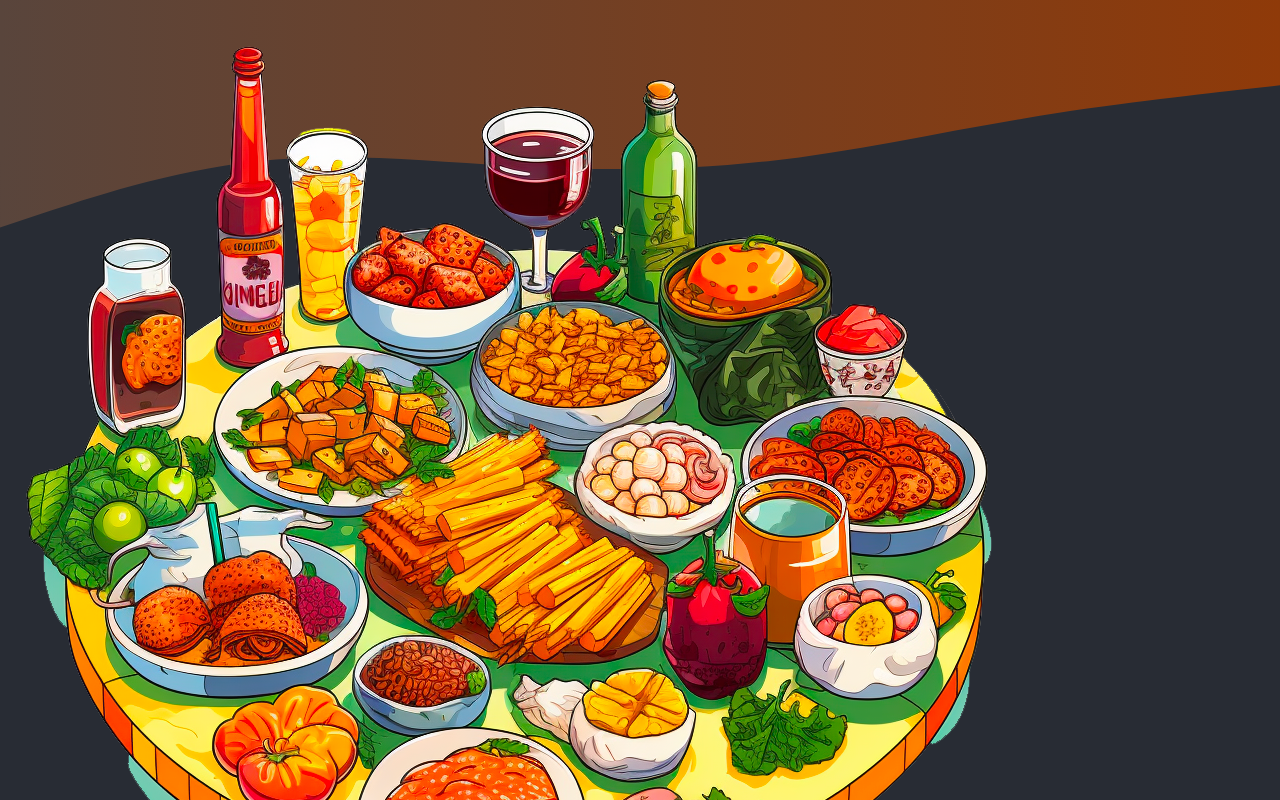
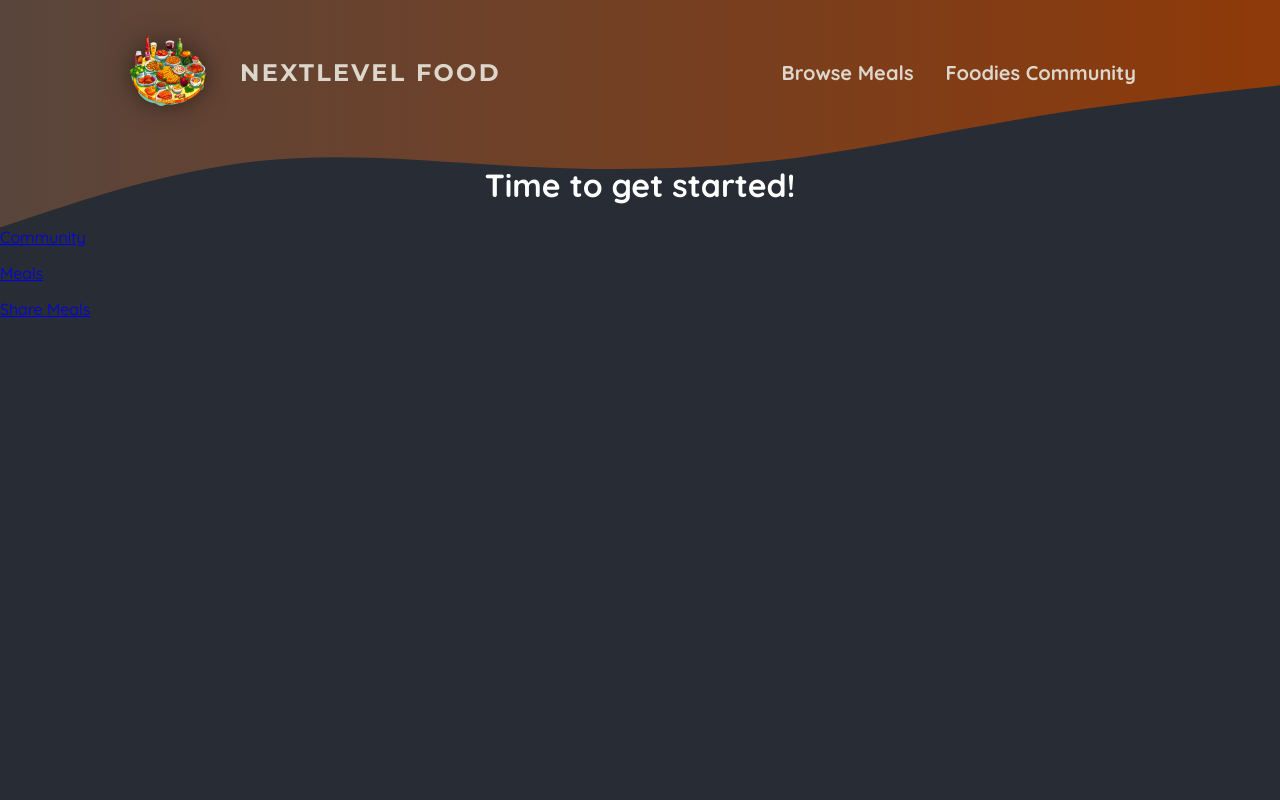
Before and after one commit to ChandraTheMerciless/ReduxWithReact, a Next.js app in the folder Section 25/: page / in a window 1280 px wide. Shown: the top 800 px of the page. Built offline with nearby package versions, Linux system fonts and the light colour scheme.

Commit message:
Added css module import to main header

```diff
--- a/Section 25/components/main-header.js
+++ b/Section 25/components/main-header.js
@@ -1,16 +1,16 @@
 import Link from "next/link";
-
 import logoImg from '@/assets/logo.png';
+import classes from './main-header.module.css';
 
 export default function MainHeader() {
     return (
-        <header>
-            <Link href="/">
+        <header className={classes.header}>
+            <Link className={classes.logo} href="/">
                 <img src={logoImg.src} alt="A plate with food" />
                 NextLevel Food
             </Link>
 
-            <nav>
+            <nav className={classes.nav}>
                 <ul>
                     <li>
                         <Link href="/meals">Browse Meals</Link>
--- /dev/null
+++ b/Section 25/components/main-header.module.css
@@ -0,0 +1,67 @@
+.header {
+  display: flex;
+  justify-content: space-between;
+  align-items: center;
+  padding: 2rem 1rem;
+}
+
+@media (min-width: 768px) {
+  .header {
+    padding: 2rem 10%;
+  }
+}
+
+.nav ul {
+  list-style: none;
+  margin: 0;
+  padding: 0;
+  display: flex;
+  gap: 1.5rem;
+  /* font-family: 'Montserrat', sans-serif; */
+  font-size: 1.25rem;
+}
+
+.nav a {
+  text-decoration: none;
+  color: #ddd6cb;
+  font-weight: bold;
+  padding: 0.5rem 1rem;
+  border-radius: 0.5rem;
+}
+
+.nav a:hover,
+.nav a:active {
+  background: linear-gradient(90deg, #ff8a05, #f9b331);
+  background-clip: text;
+  -webkit-background-clip: text;
+  -webkit-text-fill-color: transparent;
+  text-shadow: 0 0 18px rgba(248, 190, 42, 0.8);
+}
+
+.active {
+  background: linear-gradient(90deg, #ff8a05, #f9b331);
+  background-clip: text;
+  -webkit-background-clip: text;
+  -webkit-text-fill-color: transparent;
+}
+
+.logo {
+  display: flex;
+  align-items: center;
+  justify-content: center;
+  gap: 2rem;
+  text-decoration: none;
+  color: #ddd6cb;
+  font-weight: bold;
+  font-family: 'Montserrat', sans-serif;
+  letter-spacing: 0.15rem;
+  text-transform: uppercase;
+  font-size: 1.5rem;
+}
+
+.logo img {
+  width: 5rem;
+  height: 5rem;
+  object-fit: contain;
+  filter: drop-shadow(0 0 0.75rem rgba(0, 0, 0, 0.5));
+}
```
